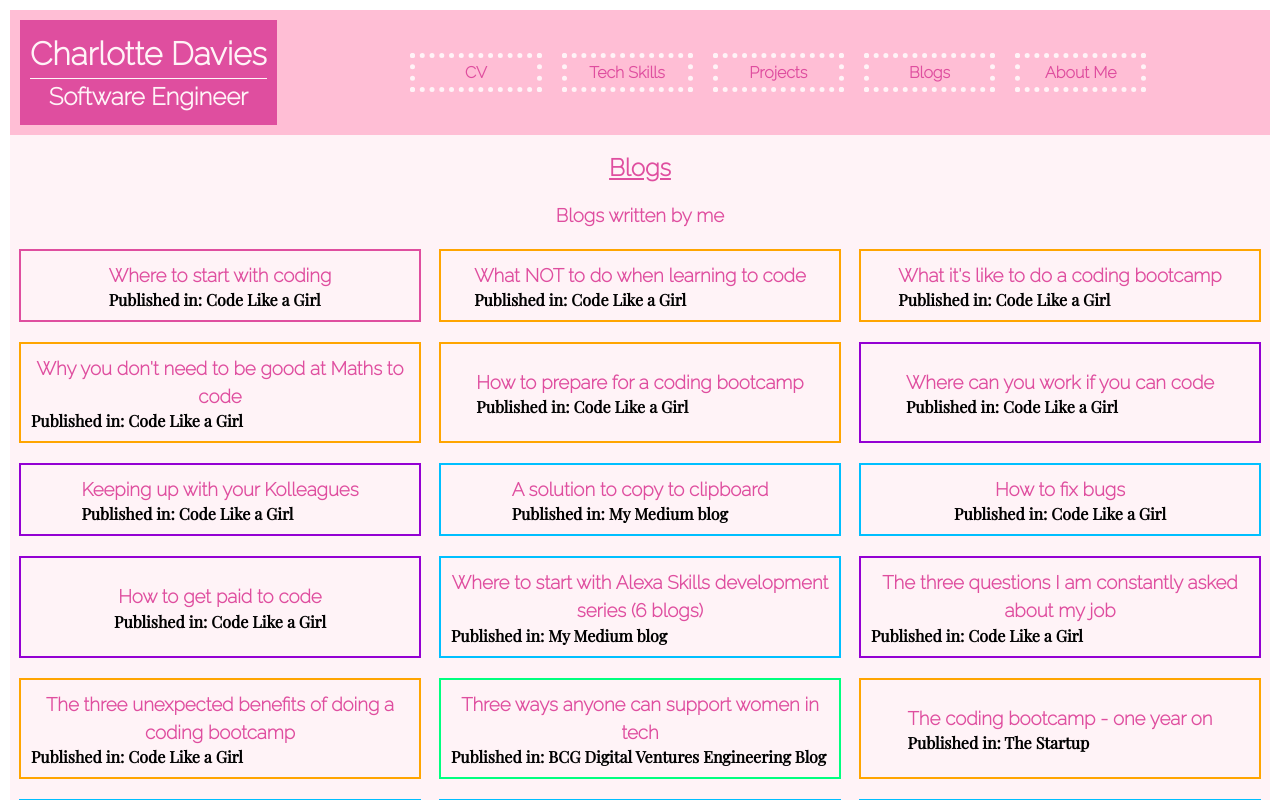
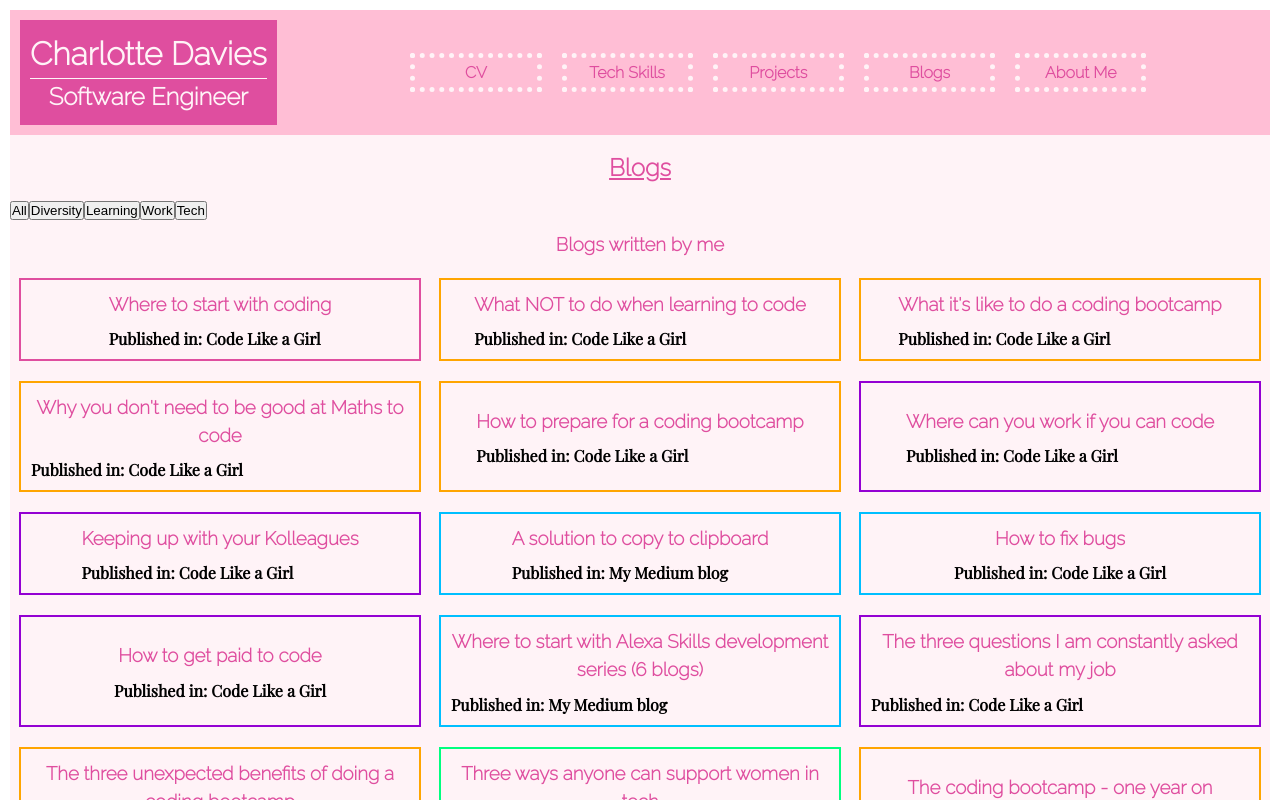
Before and after one commit to CharlotteMD/charlotteqazi, a React (Create React App) app: page /blogs in a window 1280 px wide. Shown: the top 800 px of the page. Built offline with nearby package versions, Linux system fonts and the light colour scheme.

Commit message:
Filtering for blogs

```diff
--- a/src/components/blogs.js
+++ b/src/components/blogs.js
@@ -1,6 +1,8 @@
-import React from "react";
+import React, {useState} from "react";
 
 import { MyBlogs } from "./shared/blocks.js";
+
+import portfolio from "../images/portfolio.jpg";
 
 
 import "../css/style.css";
@@ -9,6 +11,7 @@ const myBlogs = [
     {
       title: "Where to start with coding",
       publication: 'Code Like a Girl',
+      image: portfolio,
       link: "https://code.likeagirl.io/where-to-start-with-coding-a10ebdd0ed56",
       tags: 'learning'
     },
@@ -162,16 +165,81 @@ const myBlogs = [
 ];
 
 function Blogs() {
+
+  const [blogTags, setBlogTags] = useState('all');
+
+  function filterAll() {
+    setBlogTags('all');
+  }
+
+  function filterDiversity() {
+    setBlogTags('diversity');
+  }
+
+  function filterLearning() {
+    setBlogTags('learning');
+  }
+
+  function filterWork() {
+    setBlogTags('work');
+  }
+
+  function filterTech() {
+    setBlogTags('tech');
+  }
+
   return (
     <div className="Blogs">
       <h2 className="pageTitle">Blogs</h2>
+
+      <button onClick={filterAll}>All</button>
+      <button onClick={filterDiversity}>Diversity</button>
+      <button onClick={filterLearning}>Learning</button>
+      <button onClick={filterWork}>Work</button>
+      <button onClick={filterTech}>Tech</button>
+
       <div className="careerJourney">
         <h3 className="subtitle">Blogs written by me</h3>
-        <ul className="blockContainer">
+        { blogTags === 'all' && (
+          <ul className="blockContainer">
             {myBlogs.map(myBlogs => (
-                <MyBlogs blog={myBlogs} />
+              <MyBlogs blog={myBlogs} />
             ))}
+          </ul>
+        )}
+
+        { blogTags === 'diversity' && (
+          <ul className="blockContainer">
+            {myBlogs.filter(myBlogs => myBlogs.tags == 'diversity').map(filteredBlog => (
+                <MyBlogs blog={filteredBlog} />
+              ))}
         </ul>
+        )}
+
+        { blogTags === 'learning' && (
+          <ul className="blockContainer">
+            {myBlogs.filter(myBlogs => myBlogs.tags == 'learning').map(filteredBlog => (
+                <MyBlogs blog={filteredBlog} />
+              ))}
+        </ul>
+        )}
+
+        { blogTags === 'work' && (
+          <ul className="blockContainer">
+            {myBlogs.filter(myBlogs => myBlogs.tags == 'work').map(filteredBlog => (
+                <MyBlogs blog={filteredBlog} />
+              ))}
+        </ul>
+        )}
+
+        { blogTags === 'tech' && (
+          <ul className="blockContainer">
+            {myBlogs.filter(myBlogs => myBlogs.tags == 'tech').map(filteredBlog => (
+                <MyBlogs blog={filteredBlog} />
+              ))}
+        </ul>
+        )}
+
         <h3 className="subtitle">Blogs written by others</h3>
         <ul className="blockContainer">
             {otherBlogs.map(otherBlogs => (
--- a/src/components/shared/blocks.js
+++ b/src/components/shared/blocks.js
@@ -32,7 +32,8 @@ export const OtherRoles = ({ project }) => (
 );
 
 export const MyProjects = ({ project }) => (
-  <li className="blockItem">
+  <li className="blockItem projects">
+    <h3>{project.title}</h3>
     <a href={project.link} alt={project.title} target="_blank">
       <img src={project.image} alt={project.title} />
     </a>
--- a/src/css/pages.css
+++ b/src/css/pages.css
@@ -13,6 +13,10 @@
   display: flex;
   flex-direction: column;
   justify-content: center;
+}
+
+.blockItem h3 {
+  margin-bottom: 10px;
 }
 
 .blockItem + .learning {
```
